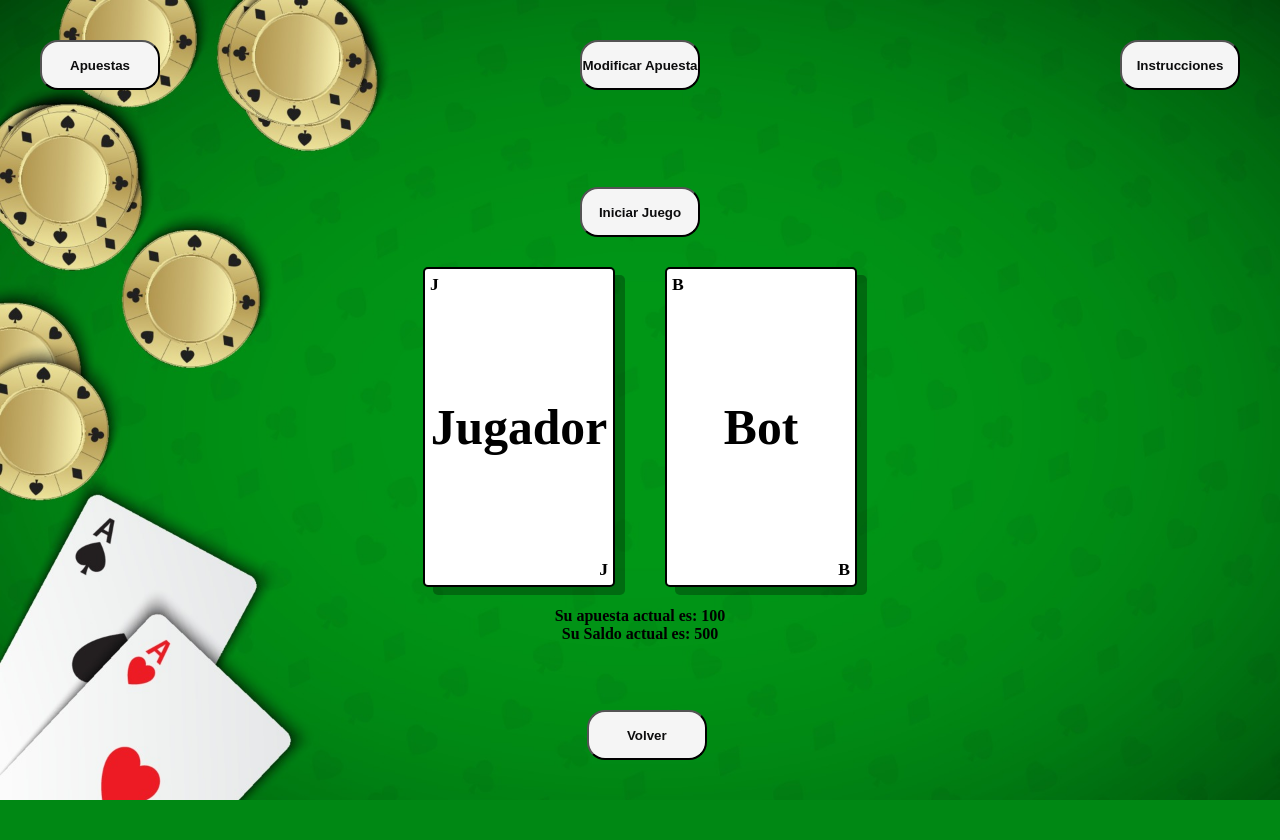
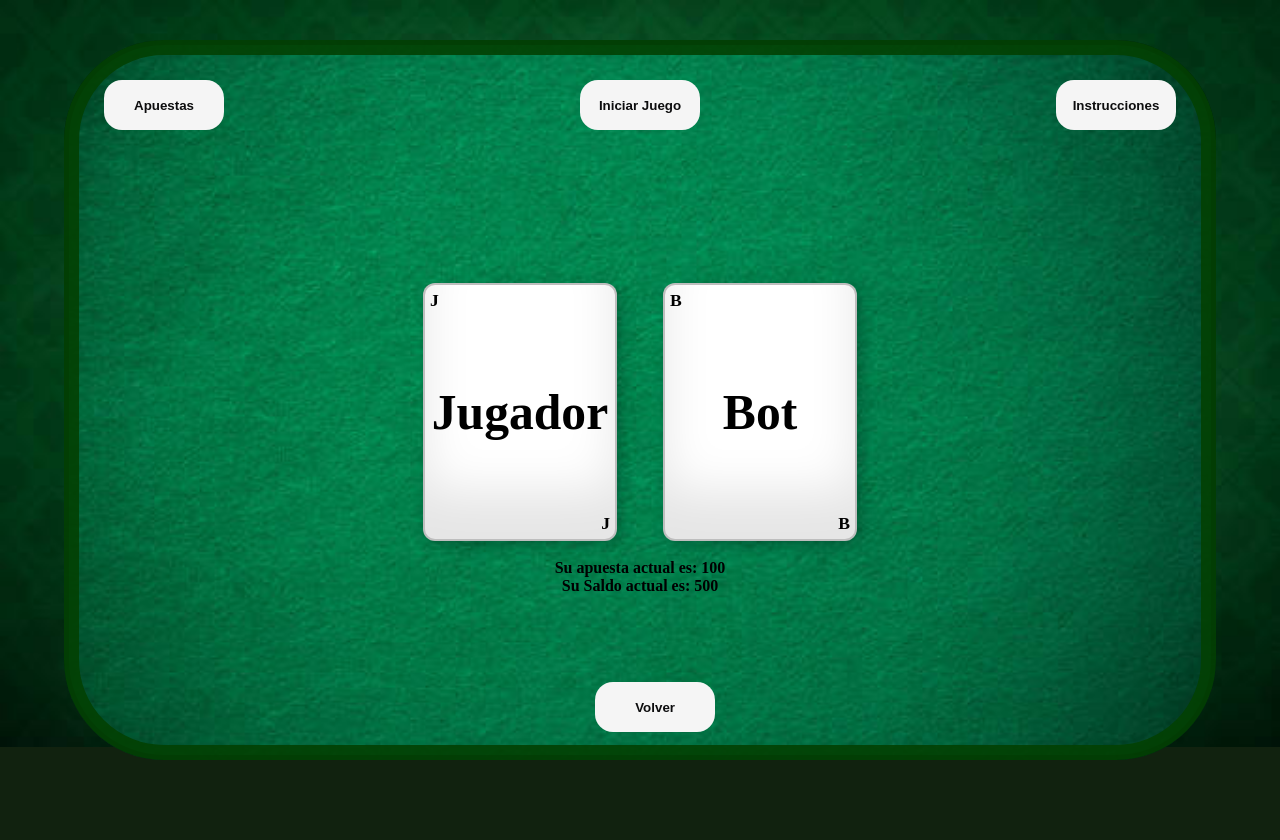
Before and after one commit to alanzelada/Casino-Main-Page, a PHP site: page /Juegos/CartaMayor/index.html in a window 1280 px wide. Before the commit the page ends 800 px from the top, so only its background shows below. Run offline with PHP 8.4, Linux system fonts and the light colour scheme.

Commit message:
Add files via upload

```diff
--- a/Juegos/CartaMayor/index.html
+++ b/Juegos/CartaMayor/index.html
@@ -9,13 +9,14 @@
 </head>
 <body>
     <div id="Juego">
+
         <div class="Apuestas">
             <button id="btn1" onclick="MostrarPantalla(1)">Apuestas</button>
-            <button id="btn2" onclick="MostrarPantalla(2)">Modificar Apuesta</button>
+            <button id="btn" class="btn" onclick="Juego()">Iniciar Juego</button>
             <button id="btn3" onclick="MostrarPantalla(3)">Instrucciones</button>
         </div>
         <div class="Mesa">
-            <button id="btn" class="btn" onclick="Juego()">Iniciar Juego</button>
+
             <div class="Cartas">
                 <div class="CartaJugador">
                     <p id="MostrarCartaUsuario">J</p>
@@ -36,14 +37,6 @@
         <div id="Apuestas">
             <div id="PantallaOculta1">
                 <h1>¡Apostar!</h1>
-                <input type="text" id="apuesta-input" placeholder="Ingrese el monto de su apuesta">
-                <button onclick="guardarApuesta()">¡Apuesta!</button>
-            </div>
-        </div>
-
-        <div id="ModApuesta">
-            <div id="PantallaOculta1">
-                <h1>Modificar apuestas</h1>
                 <input type="text" id="apuesta-input" placeholder="Ingrese el monto de su apuesta">
                 <button onclick="guardarApuesta()">¡Apuesta!</button>
             </div>
@@ -90,6 +83,5 @@
     |                        |
     |                      ♥ |
     |                      A |
-    _________________________
-2
+    __________________________
 -->
--- a/Juegos/CartaMayor/style.css
+++ b/Juegos/CartaMayor/style.css
@@ -4,12 +4,63 @@
     box-sizing: border-box;
     font-weight: bold;
 }
+body{
+    background-color: rgb(17, 34, 15);
+    background-image: linear-gradient(180deg, rgba(18, 115, 2, 1) 0%, rgba(48, 121, 9, 1) 35%, rgba(0, 0, 0, 1) 100%), url(FondoEscena.jpg);
+    background-size: cover;
+    background-repeat: no-repeat;
+    overflow-y: hidden;
+}
+#Juego {
+    width: 90%;
+    height: 90%;
+    position: absolute;
+    top: 50%;
+    left: 50%;
+    transform: translate(-50%, -50%);
+    overflow: none;
+    border-radius: 100px;
+    background-image: url(FondoMesaPrueba.jpg);
+    background-size: cover;
+    background-repeat: no-repeat;
+}
+#Juego::before,
+#Juego::after {
+    content: "";
+    position: absolute;
+    top: 0;
+    left: 0;
+    right: 0;
+    bottom: 0;
+    border-radius: inherit; /* Heredará el border-radius del elemento principal */
+}
 
+#Juego::before {
+    border: 15px solid rgba(3, 65, 3, 0.9); /* Color de mesa de casino con transparencia */
+    z-index: -1; /* Colocar detrás del contenido principal */
+}
+
+#Juego::after {
+    border: 5px solid rgba(0, 0, 0, 0.6); /* Borde oscuro con transparencia */
+    z-index: -2; /* Colocar detrás del borde principal */
+}
 :root{
     --variable: 1.1rem;
     z-index: 0;
 }
 @media (max-width: 767px) {
+    *{
+        overflow: none;
+    }
+
+    #Juego::before,
+    #Juego::after,
+    #Juego{
+        width: 100%;
+        height: 100%;
+        border: 0px solid;
+        border-radius: 0px;
+    }
     .Apuestas {
         flex-direction: row;
         flex-wrap: wrap;
@@ -42,14 +93,46 @@ button {
     height: 50px;
     background: whitesmoke;
     color: rgb(13, 13, 14);
-    border-radius: 18px;
     outline: none;
-    margin: 30px;
+    position: relative;
+    display: inline-block;
+    border-radius: 6em;
+    transition: all .2s;
+    border: none;
+    color: black;
+    background-color: white;
 }
 
 button:hover {
-    background-color: rgb(13, 13, 14);
-    color: whitesmoke;
+    transform: translateY(-3px);
+    box-shadow: 0 10px 20px rgba(0, 0, 0, 0.2);
+}
+
+button:active {
+    transform: translateY(-1px);
+    box-shadow: 0 5px 10px rgba(0, 0, 0, 0.2);
+}
+
+button::after {
+    content: "";
+    display: inline-block;
+    height: 100%;
+    width: 100%;
+    border-radius: 100px;
+    position: absolute;
+    top: 0;
+    left: 0;
+    z-index: -1;
+    transition: all .4s;
+}
+
+button::after {
+    background-color: #fff;
+}
+
+button:hover::after {
+    transform: scaleX(1.4) scaleY(1.6);
+    opacity: 0;
 }
 
 .Apuestas{
@@ -63,18 +146,6 @@ button:hover {
 }
 
 #Apuestas{
-    position:fixed;
-    z-index: 2;
-    top: 0;
-    left: 0;
-    width: 100%;
-    height: 100%;
-    background: rgba(0, 0, 0, 0.5);
-    display: none;
-    justify-content: center;
-    align-items: center;
-}
-#ModApuesta{
     position:fixed;
     z-index: 2;
     top: 0;
@@ -104,7 +175,7 @@ button:hover {
 .Fondo{
     position:fixed;
     justify-content: center;
-    background-image: url(modal-img.png);
+    background-image: url(FondoMesa.jpg);
     z-index: 3;
 }
 
@@ -153,12 +224,18 @@ button {
     width: 15vw;
     height: 40vh;
     min-width: 90px;
-    border-radius: 5px;
-    border: solid black 2px;
     flex-direction: column;
     justify-content: space-between;
     background-color: white;
     box-shadow: 10px 8px rgba(0, 0, 0, 0.282);
+    width: 190px;
+    height: 254px;
+    background: white;
+    border-radius: 10px;
+    transition: border-radius 0.5s cubic-bezier(0.175, 0.885, 0.32, 1.275);
+    box-shadow: inset 0 -3em 3em rgba(0,0,0,0.1),
+    0 0  0 2px rgb(190, 190, 190),
+    0.3em 0.3em 1em rgba(0,0,0,0.3);
 }
 
 #MostrarCartaUsuario {
@@ -183,13 +260,19 @@ button {
     height: 40vh;
     width: 15vw;
     min-width: 90px;
-    border-radius: 5px;
-    border: solid black 2px;
     flex-direction: column;
     justify-content: space-between;
     margin-left: 50px;
     background-color: white;
     box-shadow: 10px 8px rgba(0, 0, 0, 0.282);
+    width: 190px;
+    height: 254px;
+    background: white;
+    border-radius: 10px;
+    transition: border-radius 0.5s cubic-bezier(0.175, 0.885, 0.32, 1.275);
+    box-shadow: inset 0 -3em 3em rgba(0,0,0,0.1),
+    0 0  0 2px rgb(190, 190, 190),
+    0.3em 0.3em 1em rgba(0,0,0,0.3);
 }
 
 #MostrarCartaBot{
@@ -209,17 +292,6 @@ button {
     padding: 5px;
 }
 
-#Juego{
-    background-image: url(MesaDEFINITIVA.jpg);
-    background-size: cover;
-    background-repeat: no-repeat;
-}
-
-#Menu{
-    display: none;
-    background: url(MenuBackground.jpg);
-}
-
 #Volver{
     color: rgb(212, 218, 32);
     align-items: center;
```
Also changed, not shown: Juegos/CartaMayor/CartaMayor.js (+61 -0 lines), Juegos/CartaMayor/FondoEscena.jpg (added), Juegos/CartaMayor/FondoMesaPrueba.jpg (added).
